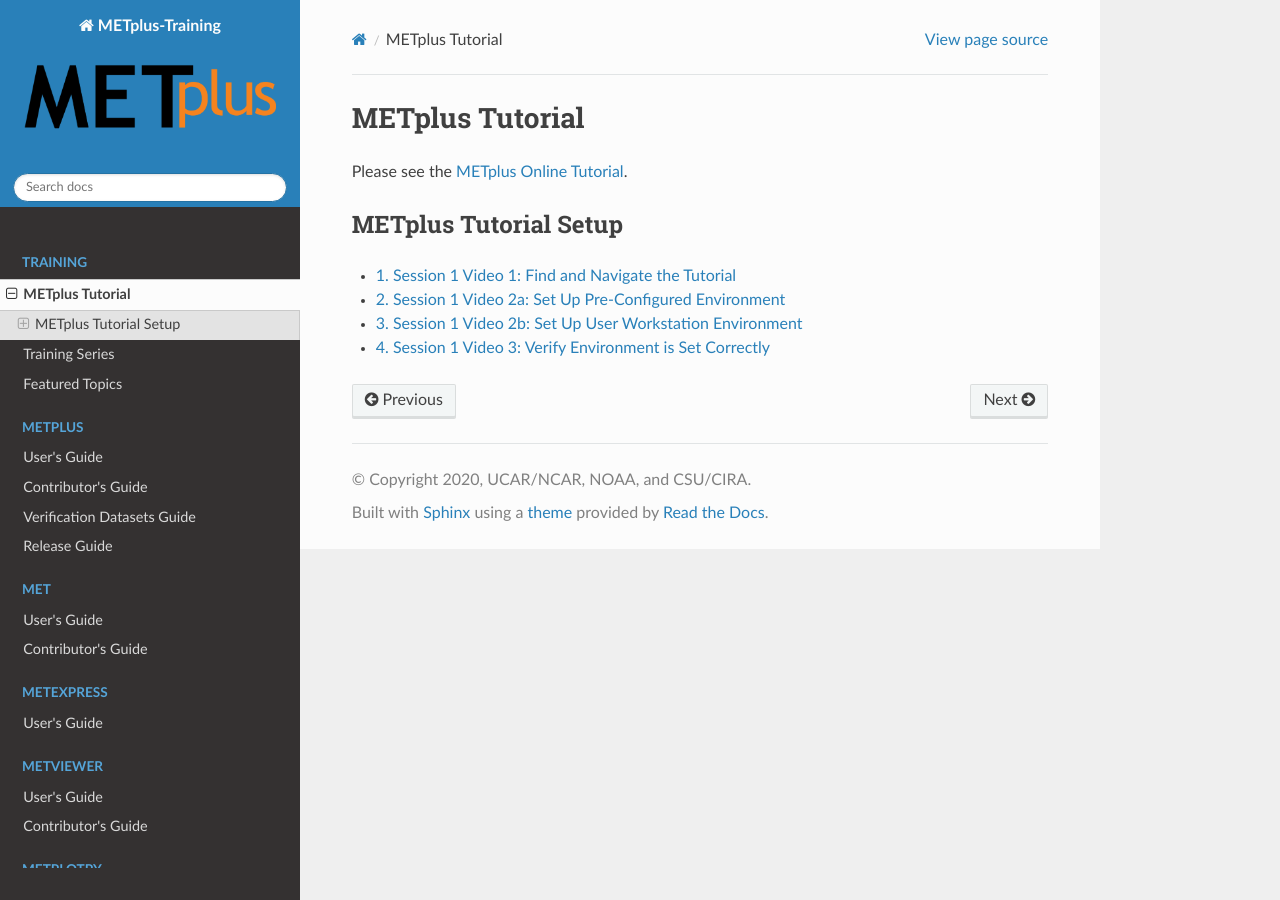
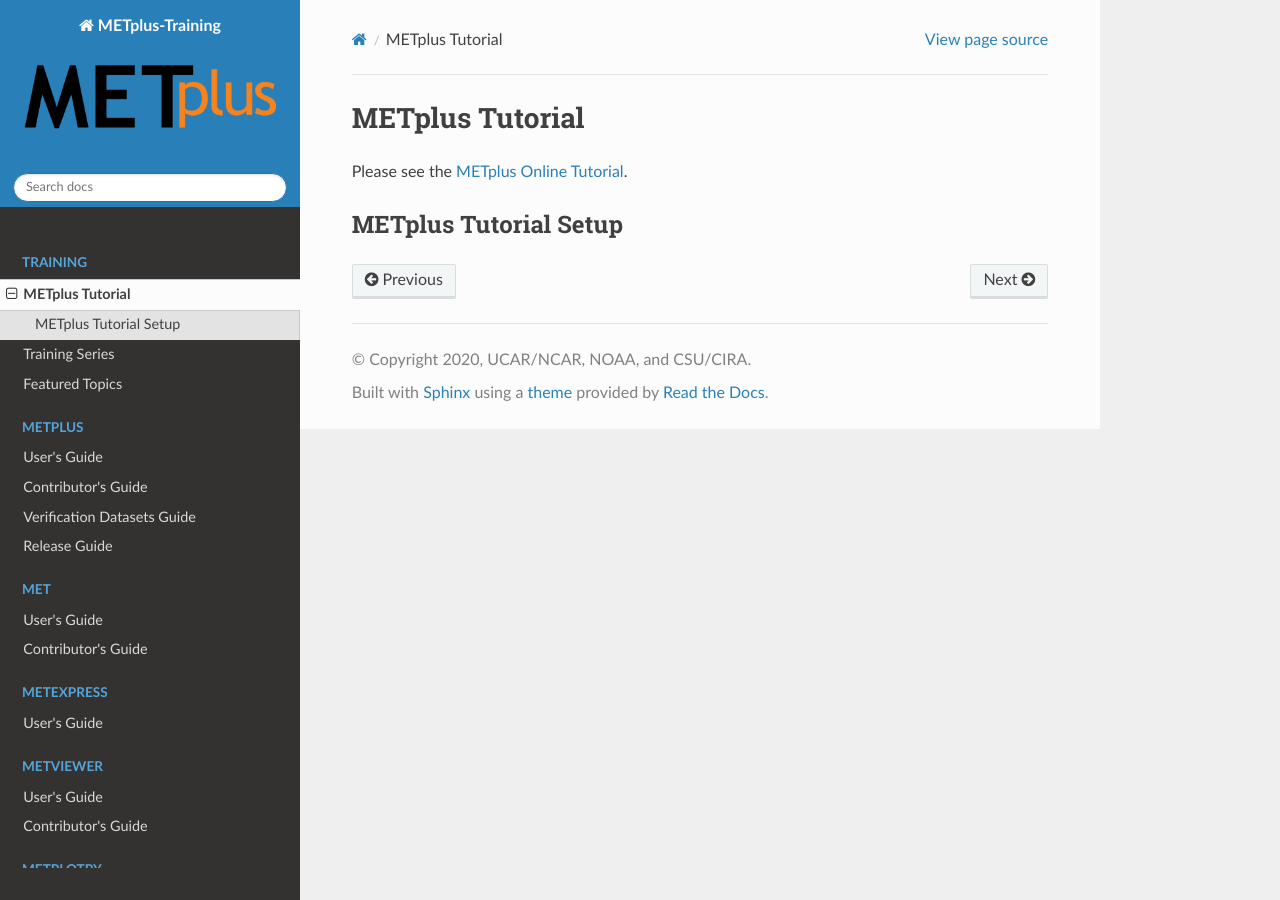
Before and after one commit to dtcenter/METplus-Training, a Sphinx documentation site: the page built from docs/Tutorial/index.rst, in a window 1280 px wide. Built offline with Sphinx 7.4.7 and the Read the Docs theme 3.1.0, drawn with Linux system fonts in a browser that asks for light colours; some of the changed lines change nothing that is shown.

Commit message:
Per #69, hiding videos which correspond to 4.0 tutorial, but link to 5.0 on Drupal

```diff
--- a/docs/conf.py
+++ b/docs/conf.py
@@ -70,6 +70,10 @@
     'Featured_Topics/METplus/use_case_example_wrapper.rst',
     'Featured_Topics/METplus/use_case_mode_brightness_temperature.rst',
     'Featured_Topics/METplus/use_case_track_and_intensity.rst',
+    'Tutorial/tutorial_setup/tutorial_setup_1.rst',
+    'Tutorial/tutorial_setup/tutorial_setup_2a.rst',
+    'Tutorial/tutorial_setup/tutorial_setup_2b.rst',
+    'Tutorial/tutorial_setup/tutorial_setup_3.rst'
 ]
 
 # Suppress certain warning messages
```
